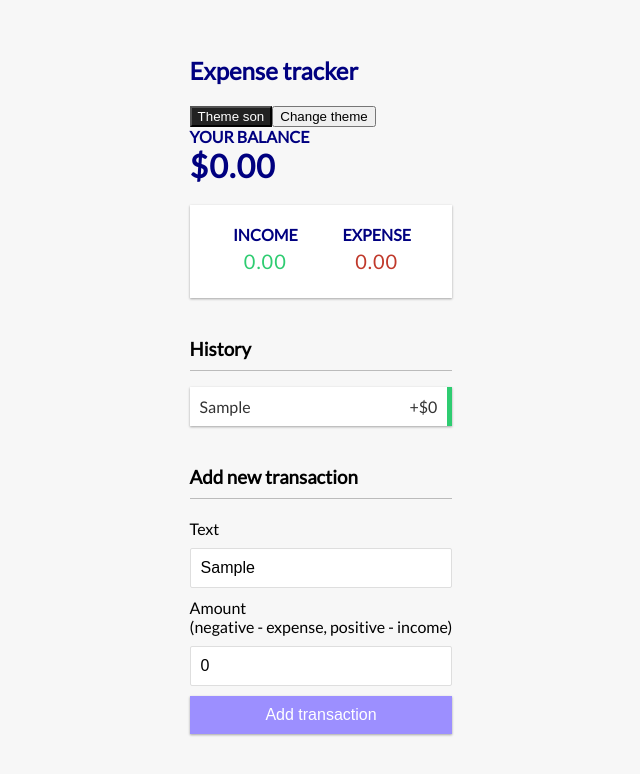
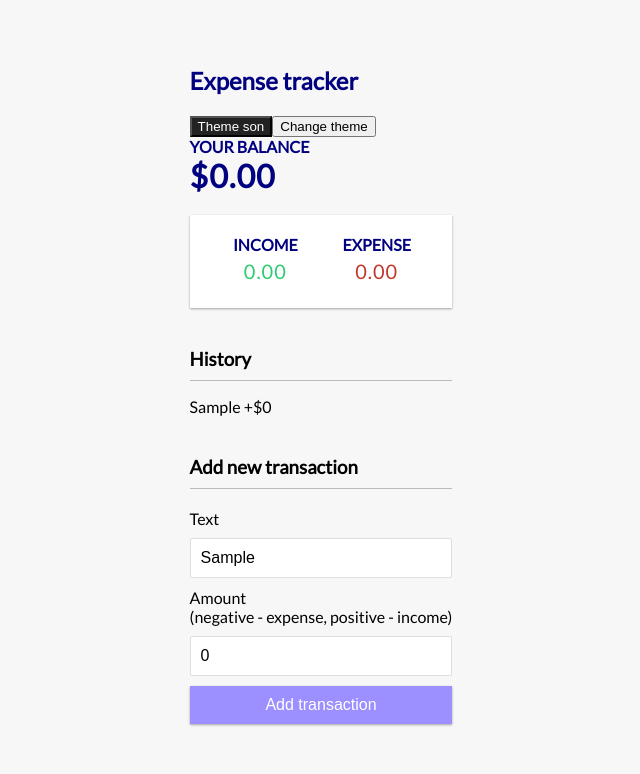
Before and after one commit to mvsant/expense-track-mern, a React (Create React App) app: page / in a window 1280 px wide. Both pictures are taken after typing "Sample" into the empty fields and a click on the button "Add transaction". Shown: the top 774 px of the page, without its empty margins (319-959 px from the left). Built offline with nearby package versions, Linux system fonts and the light colour scheme.

Commit message:
Refatorado o componente TransactionList.

```diff
--- a/src/components/TransactionList/index.css
+++ b/src/components/TransactionList/index.css
@@ -1,10 +1,10 @@
-.list {
+/* .list {
   list-style-type: none;
   padding: 0;
   margin-bottom: 40px;
-}
+} */
 
-.list li {
+/* .list li {
   background-color: #fff;
   box-shadow: var(--box-shadow);
   color: #333;
@@ -13,16 +13,12 @@
   position: relative;
   padding: 10px;
   margin: 10px 0;
-}
+} */
 
-.list li.plus {
+/* .list li.plus {
   border-right: 5px solid #2ecc71;
 }
 
 .list li.minus {
   border-right: 5px solid #c0392b;
-}
-
-.list li:hover .delete-btn {
-  opacity: 1;
-}
+} */
--- a/src/components/TransactionList/index.js
+++ b/src/components/TransactionList/index.js
@@ -1,15 +1,15 @@
 import React, { useContext } from "react";
-import "./index.css";
+import {list} from './theme';
 import Transaction from "../Transaction";
 import { GlobalContext } from "../../context/GlobalState";
 
 const TransactionList = () => {
-  const { transactions } = useContext(GlobalContext);
+  const { transactions, theme } = useContext(GlobalContext);
 
   return (
     <>
       <h3>History</h3>
-      <ul className="list">
+      <ul style={list}>
         {transactions.map(transaction => (
           <Transaction key={transaction.id} transaction={transaction} />
         ))}
--- /dev/null
+++ b/src/components/TransactionList/theme.js
@@ -0,0 +1,34 @@
+export const list = {
+    listStyleType: 'none',
+    padding: 0,
+    marginBottom: '40px',
+}
+
+const styledListItem = {
+    backgroundColor: '#fff',
+    boxShadow: 'var(--box-shadow)',
+    color: '#333',
+    display: 'flex',
+    justifyContent: 'space-between',
+    position: 'relative',
+    padding: '10px',
+    margin: '10px 0',
+}
+
+export const aaa = {
+    light: {
+
+    },
+    dark: {
+
+    }
+}
+
+export const listItem = {
+    light: {
+
+    },
+    dark: {
+
+    }
+}
```
